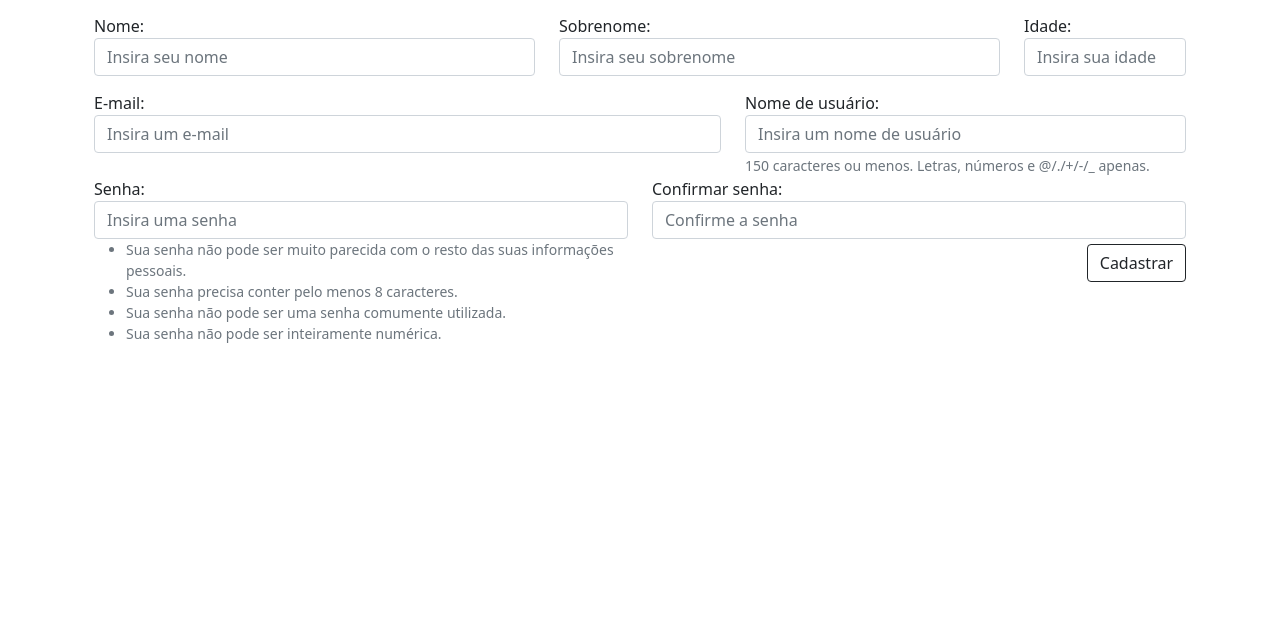
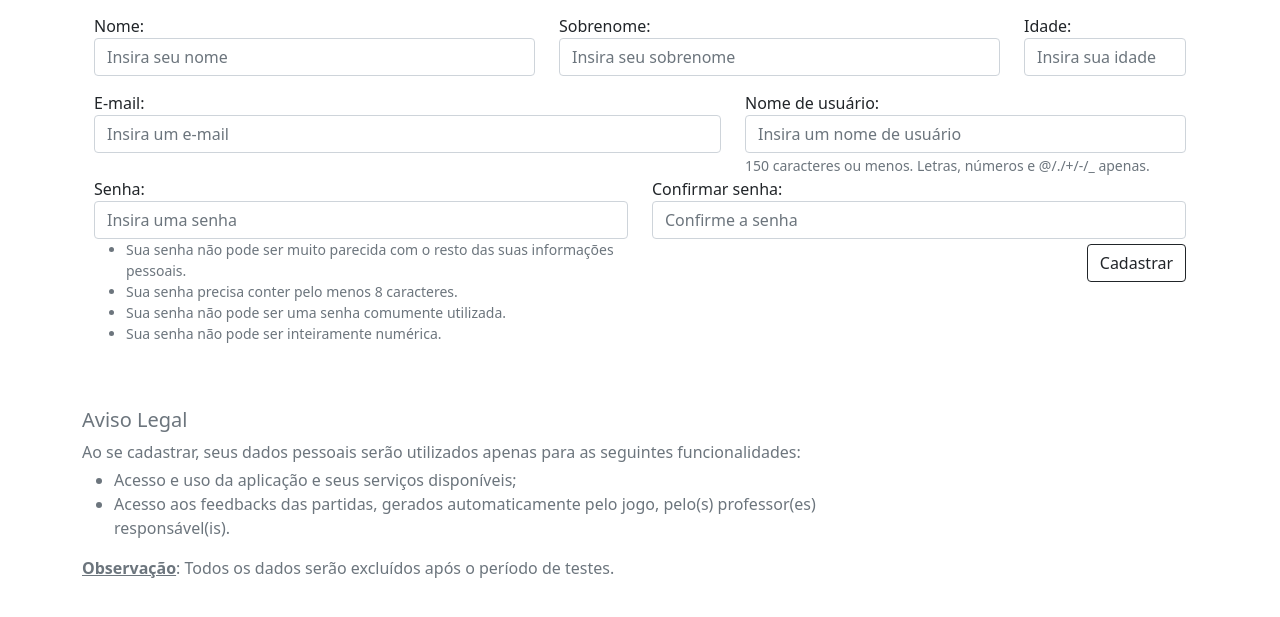
Before and after one commit to andre1003/GameWebsite, a Django app: page /singup/ in a window 1280 px wide. Shown: the part 165-782 px from the top of the page. Run offline with Django 3.2, Linux system fonts and the light colour scheme; some libraries are stand-ins or nearby versions.

Commit message:
Website Update - Interface update and some useless functions removed

```diff
--- a/website/user/models.py
+++ b/website/user/models.py
@@ -17,7 +17,7 @@ class Group(models.Model):
 class Player(models.Model):
     user = models.OneToOneField(User, on_delete=models.CASCADE, related_name='player')
     age = models.CharField(max_length=3)
-    auth_token = models.UUIDField(default=uuid.uuid4, editable=False, unique=True)
+    #auth_token = models.UUIDField(default=uuid.uuid4, editable=False, unique=True)
     #group = models.ForeignKey(Group, on_delete=models.CASCADE, null=True)
 
     def __str__(self):
--- a/website/user/templates/user/singup.html
+++ b/website/user/templates/user/singup.html
@@ -89,6 +89,26 @@
                 </div>
             </fieldset>
         </form>
+
+        <div class="row mt-5">
+            <div class="col">
+                <h5 class="text-muted">Aviso Legal</h5>
+                <p class="text-muted mb-1">Ao se cadastrar, seus dados pessoais serão utilizados apenas para as seguintes funcionalidades:</p>
+                <ul>
+                    <li class="text-muted">
+                        Acesso e uso da aplicação e seus serviços disponíveis;
+                    </li class="text-muted">
+
+                    <li class="text-muted">
+                        Acesso aos feedbacks das partidas, gerados automaticamente pelo jogo, pelo(s) professor(es) responsável(is).
+                    </li>
+                </ul>
+                <p class="text-muted"><u><b>Observação</b></u>: Todos os dados serão excluídos após o período de testes.</p>
+            </div>
+
+            <div class="col-2"></div>
+            <div class="col-2"></div>
+        </div>
     </div>
 {% endblock %}
 
--- a/website/user/templates/user/tests.html
+++ /dev/null
@@ -1 +0,0 @@
-{{ form.as_p }}
--- a/website/user/urls.py
+++ b/website/user/urls.py
@@ -7,8 +7,6 @@ urlpatterns = [
     path('login/', LoginView.as_view(), name='login'),
     path('game-login/', GameLoginView.as_view(), name="game_login"),
     path('logout/', LogoutView.as_view(), name='logout'),
-    path('login/<str:token>/', LoginByTokenView.as_view(), name="login_by_token"),
-    path('data/', GetDataView.as_view(), name='data'),
     path('data/edit/', EditDataView.as_view(), name="edit_data"),
     path('feedback/<str:username>', FeedbackView.as_view(), name='feedback'),
     path('search/', SearchView.as_view(), name="search"),
@@ -16,5 +14,4 @@ urlpatterns = [
     path('decision-register/<str:match_id>/', DecisionRegisterView.as_view(), name="decision-regsiter"),
     path('group-register/', GroupRegisterView.as_view(), name="group_register"),
     path('ranking/', RankingView.as_view(), name="ranking"),
-    path('teste/', MatchRegisterView.as_view(), name="match-register"), # Test-only url
 ]
--- a/website/user/views.py
+++ b/website/user/views.py
@@ -104,42 +104,6 @@ class LogoutView(View):
     def get(self, request, *args, **kwargs):
         logout(request)
         return redirect('home')
-
-
-class LoginByTokenView(View):
-    def get(self, request, token, *args, **kwargs):
-        player = Player.objects.get(auth_token=token)
-        login(request, player.user)
-
-        data = {
-            'username': player.user.username,
-            'age': player.age,
-            'auth_token': player.auth_token
-        }
-
-        return JsonResponse(data)
-
-
-class GetDataView(LoginRequiredMixin, View):
-    def get(self, request, *args, **kwargs):
-        user = request.user
-
-        matchs = Match.objects.filter(player=user.player)
-        hits = 0
-        mistakes = 0
-
-        for match in matchs:
-            hits += match.hits
-            mistakes += match.mistakes
-
-        data = {
-            'username': user.username,
-            'hits': hits,
-            'mistakes': mistakes,
-            'auth_token': user.player.auth_token
-        }
-
-        return JsonResponse(data)
 
 
 class EditDataView(LoginRequiredMixin, View): # PRECISA REALIZAR O POST E REVISAR
@@ -347,7 +311,7 @@ class RankingView(View):
 
 
 
-
+# Error handler
 class Handler404(TemplateView):
     template_name = 'errors/404.html'
 
```
